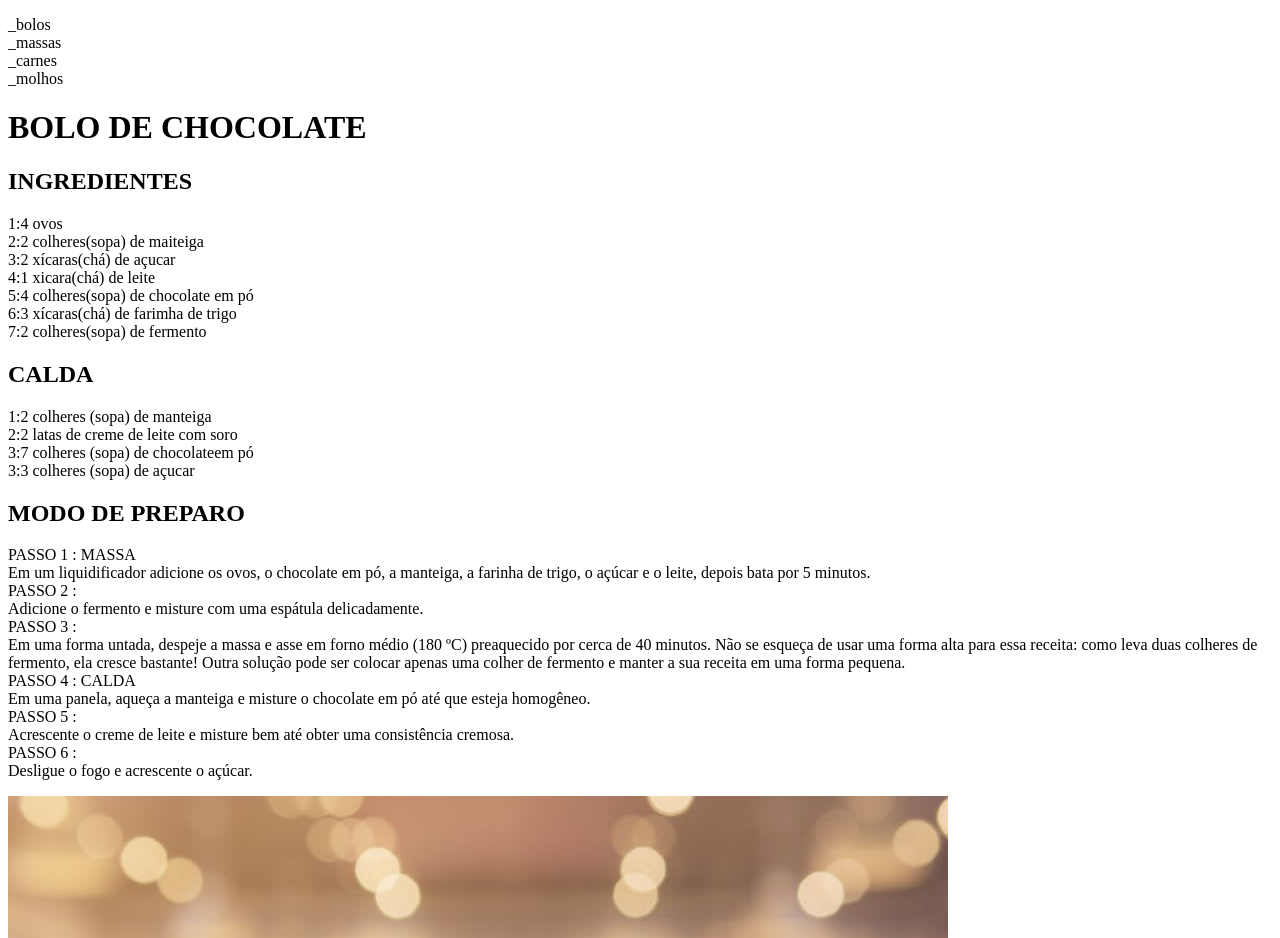
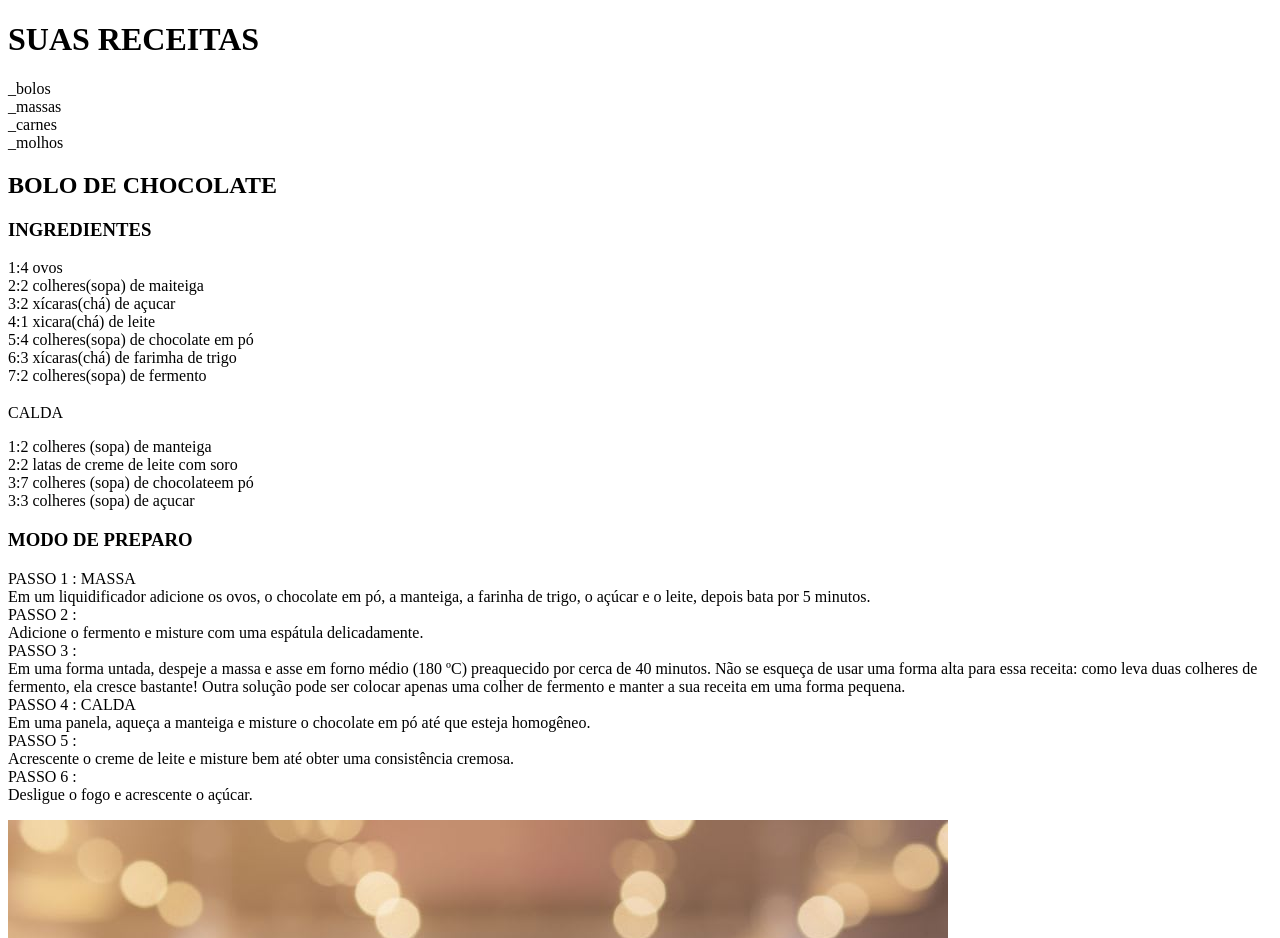
Before and after one commit to Ju1208/sites2B, a plain HTML site: page index.html in a window 1280 px wide. Shown: the top 938 px of the page. Drawn offline with Linux system fonts and the light colour scheme.

Commit message:
Update index.html

```diff
--- a/index.html
+++ b/index.html
@@ -6,13 +6,14 @@
     <title>SUAS RECEITAS.com</title>
   </head>
   <body>
+    <h1>SUAS RECEITAS</h1>
     <p>_bolos<br>_massas<br>_carnes<br>_molhos</p>
-    <h1>BOLO DE CHOCOLATE</h1>
-    <h2>INGREDIENTES</h2>
+    <h2>BOLO DE CHOCOLATE</h2>
+    <h3>INGREDIENTES</h3>
     <p>1:4 ovos<br>2:2 colheres(sopa) de maiteiga<br>3:2 xícaras(chá) de açucar<br>4:1 xicara(chá) de leite<br>5:4 colheres(sopa) de chocolate em pó<br>6:3 xícaras(chá) de farimha de trigo<br>7:2 colheres(sopa) de fermento</p>
-    <h2>CALDA</h2>
+    <h3></h2>CALDA</h3>
     <p>1:2 colheres (sopa) de manteiga<br>2:2 latas de creme de leite com soro<br>3:7 colheres (sopa) de chocolateem pó<br>3:3 colheres (sopa) de açucar</p>
-    <h2>MODO DE PREPARO</h2>
+    <h3>MODO DE PREPARO</h3>
     <p>PASSO 1 : MASSA<br>Em um liquidificador adicione os ovos, o chocolate em pó, a manteiga, a farinha de trigo, o açúcar e o leite, depois bata por 5 minutos.<br>PASSO 2 :<br>Adicione o fermento e misture com uma espátula delicadamente.<br>PASSO 3 :<br>Em uma forma untada, despeje a massa e asse em forno médio (180 ºC) preaquecido por cerca de 40 minutos. Não se esqueça de usar uma forma alta para essa receita: como leva duas colheres de fermento, ela cresce bastante! Outra solução pode ser colocar apenas uma colher de fermento e manter a sua receita em uma forma pequena.<br>PASSO 4 : CALDA<br>Em uma panela, aqueça a manteiga e misture o chocolate em pó até que esteja homogêneo.<br>PASSO 5 :<br>Acrescente o creme de leite e misture bem até obter uma consistência cremosa.<br>PASSO 6 :<br>Desligue o fogo e acrescente o açúcar.</p>
     <img src="bolo-de-chocolate.jpg"alt="bolo de chocolate">
   </body>
```
